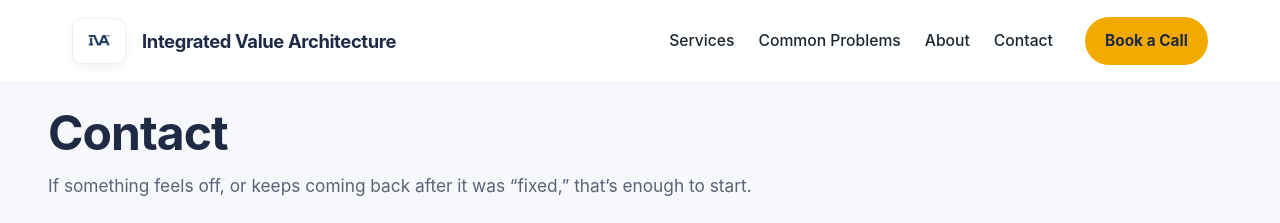
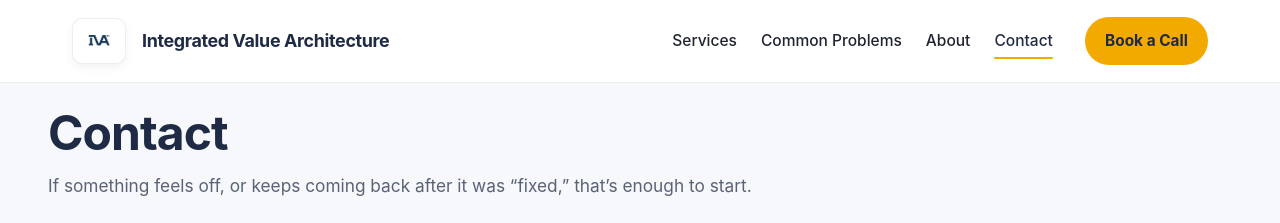
Before and after one commit to efost7873/integratedvaluearchitecture.com, a Jekyll site: the page built from contact.html, in a window 1280 px wide. Shown: the top 223 px of the page. Built offline with Jekyll 4.4.1, drawn with Linux system fonts in a browser that asks for light colours.

Commit message:
Adjust header styles and media query breakpoints

```diff
--- a/_sass/_header.scss
+++ b/_sass/_header.scss
@@ -6,7 +6,7 @@
   position: sticky;
   top: 0;
   z-index: 1000;
-  background: rgba(255, 255, 255, 0.88);
+  background: rgba(255, 255, 255, 0.9);
   backdrop-filter: blur(18px);
   -webkit-backdrop-filter: blur(18px);
   border-bottom: $iva-border-soft;
@@ -18,7 +18,7 @@
 }
 
 .iva-header.scrolled {
-  background: rgba(255, 255, 255, 0.94);
+  background: rgba(255, 255, 255, 0.96);
   box-shadow: $iva-shadow-header;
   border-bottom: $iva-border-mid;
 }
@@ -45,6 +45,7 @@
   gap: $space-4;
   min-width: 0;
   text-decoration: none;
+  flex-shrink: 0;
 }
 
 .iva-header-brand-text {
@@ -66,7 +67,7 @@
 
 .iva-header-title {
   color: $iva-deep-governance-blue;
-  font-size: 1.15rem;
+  font-size: 1.12rem;
   font-weight: 650;
   letter-spacing: -0.02em;
   line-height: 1.1;
@@ -90,7 +91,7 @@
   align-items: center;
   color: $iva-text-strong;
   text-decoration: none;
-  font-size: 0.98rem;
+  font-size: 0.97rem;
   font-weight: 500;
   line-height: 1;
   padding: 8px 0;
@@ -116,8 +117,13 @@
 }
 
 .iva-header-link:hover::after,
-.iva-header-link:focus::after {
+.iva-header-link:focus::after,
+.iva-header-link.is-active::after {
   width: 100%;
+}
+
+.iva-header-link.is-active {
+  color: $iva-deep-governance-blue;
 }
 
 /* ============================================
@@ -129,6 +135,7 @@
   white-space: nowrap;
   text-decoration: none;
   box-shadow: none;
+  flex-shrink: 0;
 }
 
 /* ============================================
@@ -148,6 +155,7 @@
   flex-direction: column;
   gap: 5px;
   cursor: pointer;
+  flex-shrink: 0;
 }
 
 .iva-header-toggle span {
@@ -175,7 +183,7 @@
    TABLET
 ============================================ */
 
-@media (max-width: 1080px) {
+@media (max-width: 1120px) {
   .iva-header-inner {
     padding: 0 $space-5;
     gap: $space-4;
@@ -186,11 +194,11 @@
   }
 
   .iva-header-title {
-    font-size: 1.05rem;
+    font-size: 1.03rem;
   }
 
   .iva-header-link {
-    font-size: 0.95rem;
+    font-size: 0.94rem;
   }
 }
 
@@ -198,7 +206,7 @@
    MOBILE
 ============================================ */
 
-@media (max-width: 820px) {
+@media (max-width: 860px) {
   .iva-header {
     backdrop-filter: blur(14px);
     -webkit-backdrop-filter: blur(14px);
@@ -263,10 +271,13 @@
     display: none;
   }
 
+  .iva-header-link.is-active {
+    color: $iva-deep-governance-blue;
+    font-weight: 650;
+  }
+
   .iva-header-cta {
-    width: 100%;
-    margin: $space-3 0 0;
-    text-align: center;
+    margin: $space-3 6px 0;
     justify-content: center;
   }
 }
```
